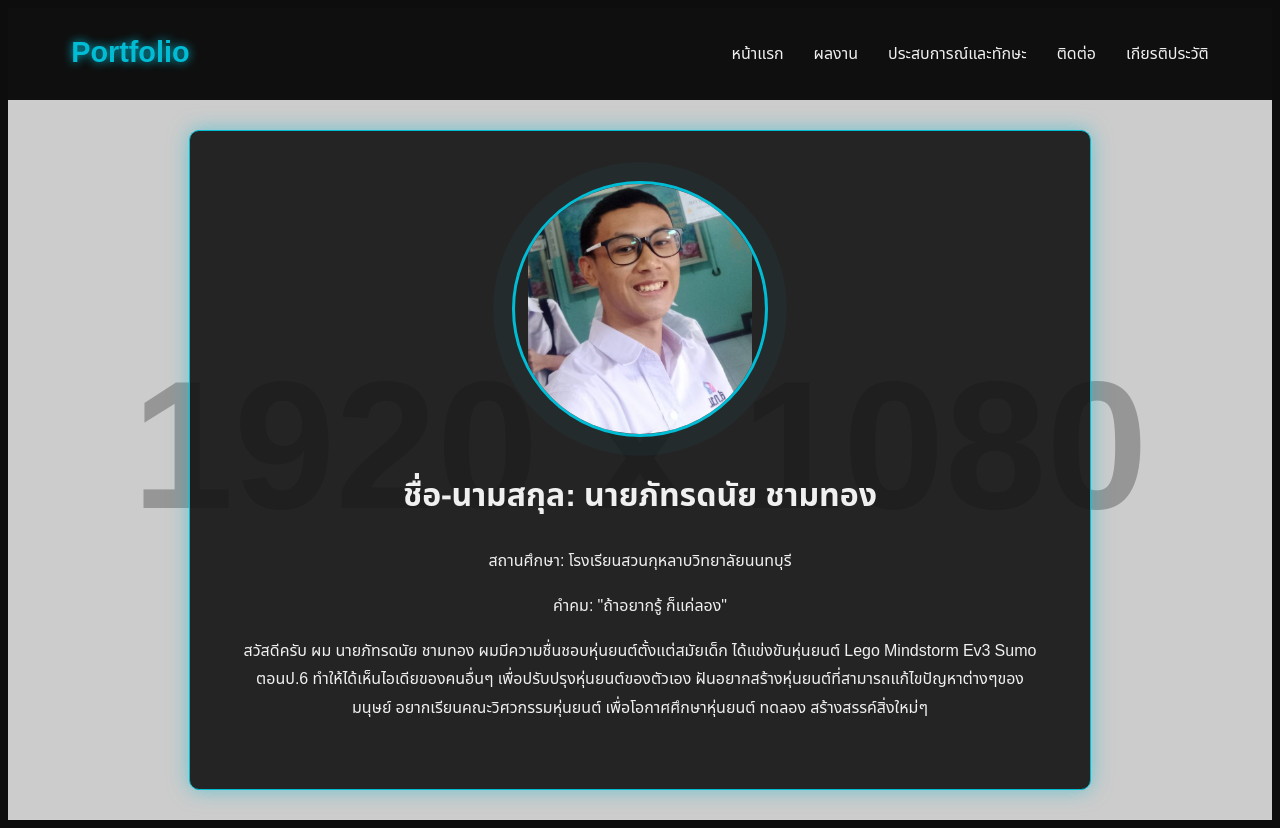
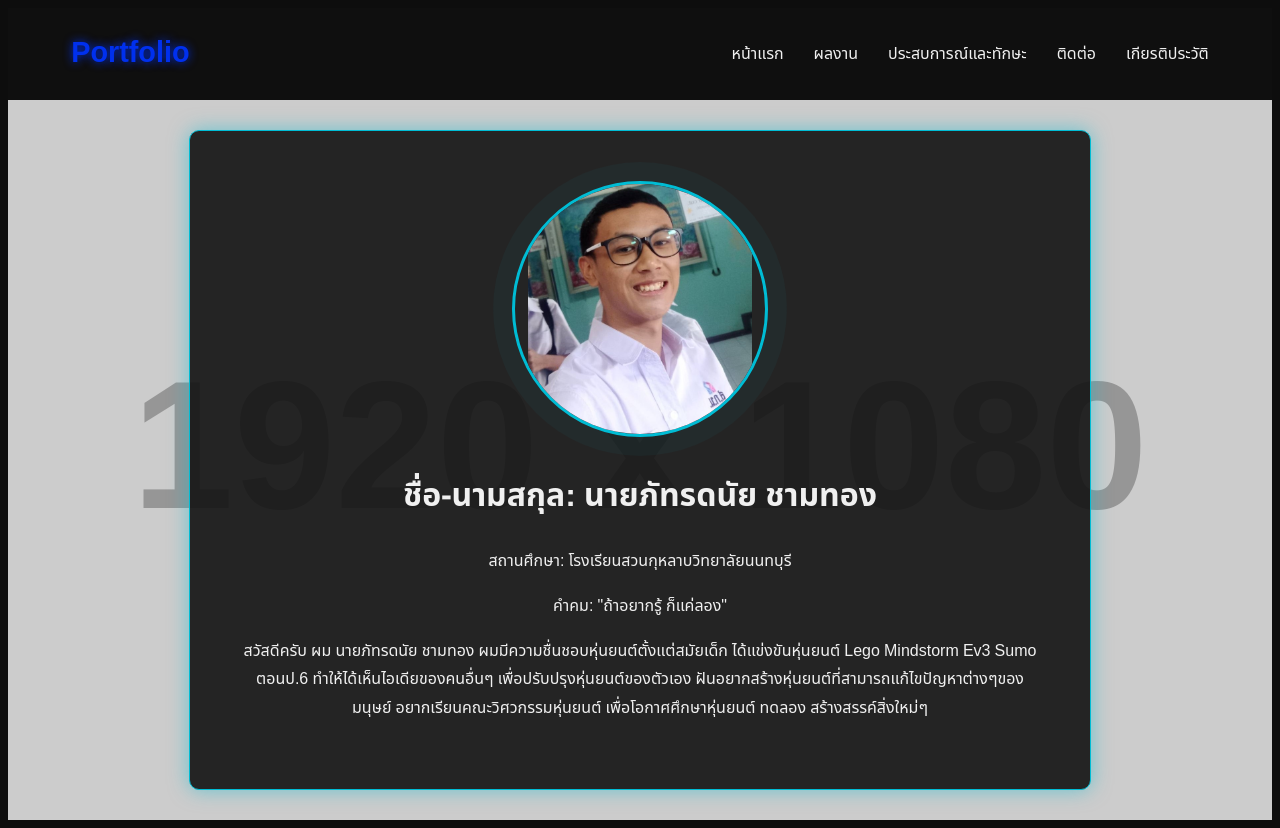
Before and after one commit to 09PHATTHARADANAI/09, a plain HTML site: page index.html in a window 1280 px wide. Drawn offline with Linux system fonts and the light colour scheme; placeholder pictures from the web are drawn by us.

Commit message:
Update style.css

```diff
--- a/style.css
+++ b/style.css
@@ -37,14 +37,14 @@ header {
 .nav-bar .logo {
     font-size: 1.8em;
     font-weight: 700;
-    color: #00bcd4;
-    text-shadow: 0 0 10px #00bcd4;
+    color: #0030EE;
+    text-shadow: 0 0 10px #0030EE;
     text-decoration: none;
     transition: text-shadow 0.3s ease-in-out;
 }
 
 .nav-bar .logo:hover {
-    text-shadow: 0 0 20px #00bcd4, 0 0 30px #00bcd4;
+    text-shadow: 0 0 20px #0030EE, 0 0 30px #0030EE;
 }
 
 .desktop-menu ul {
@@ -70,7 +70,7 @@ header {
     bottom: 0;
     width: 0;
     height: 2px;
-    background: linear-gradient(to right, #00bcd4, #5eff00);
+    background: linear-gradient(to right, #0030EE, #5eff00);
     transition: width 0.3s;
 }
 
```
